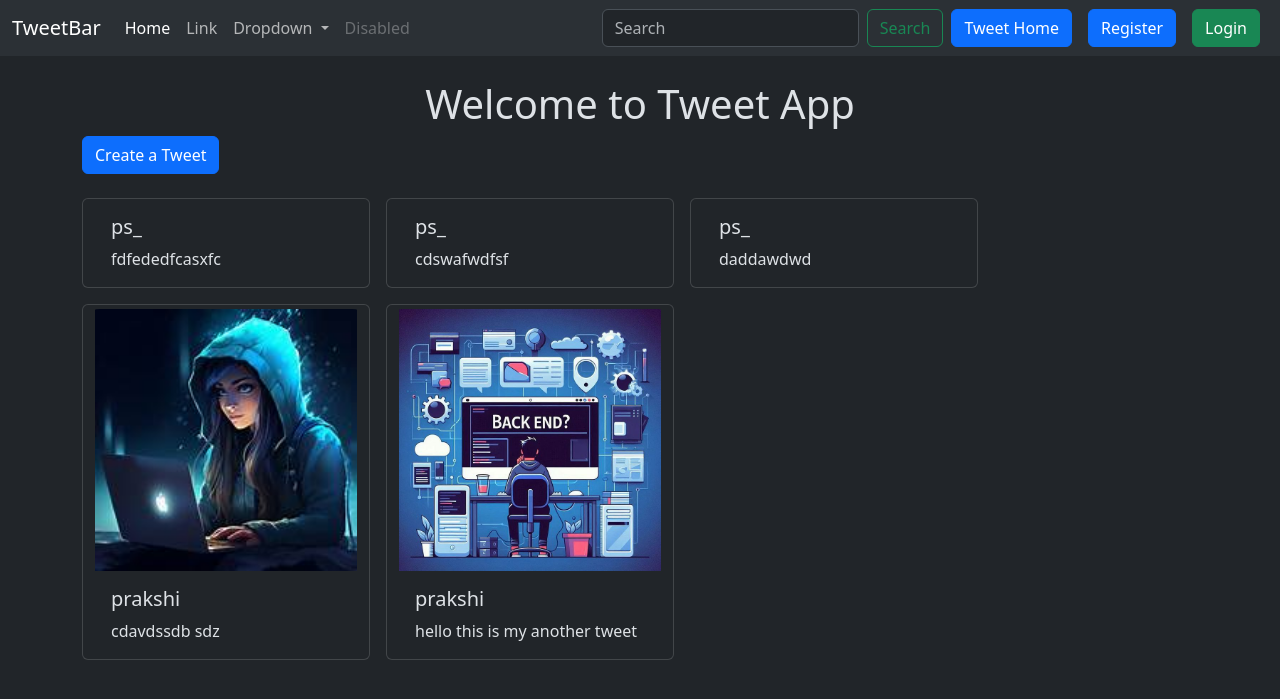
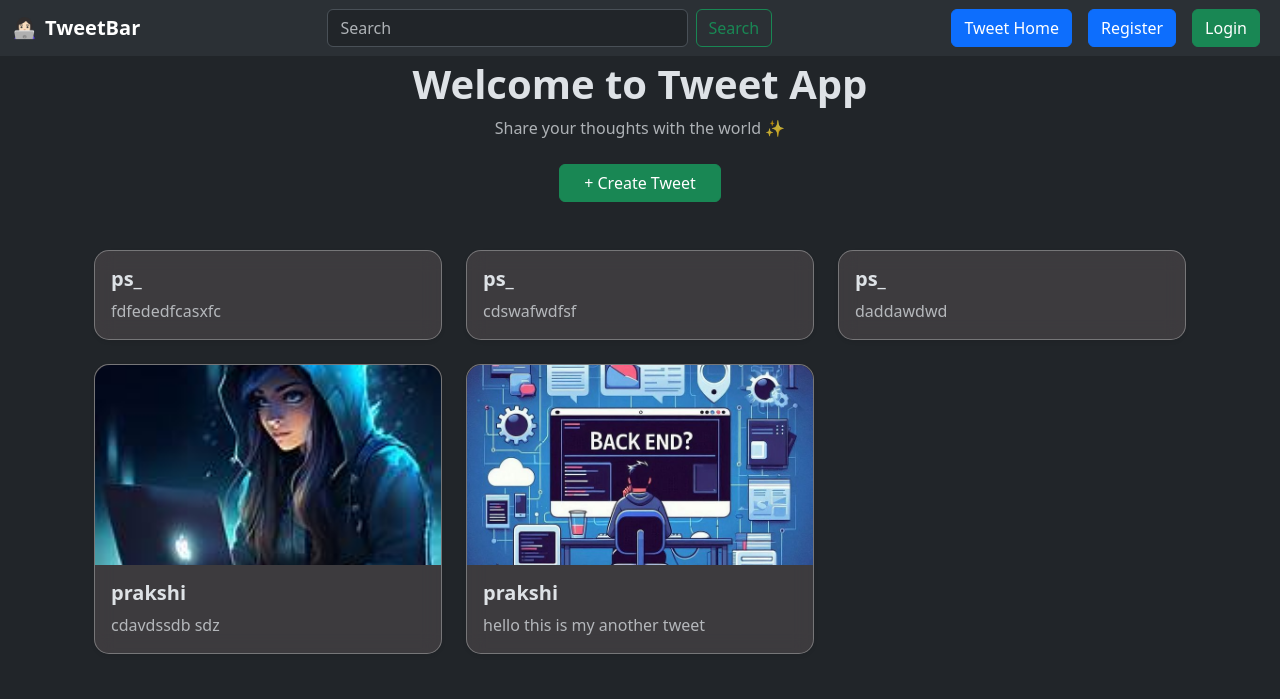
Before and after one commit to Prakshi1414/Django-Full-Stack-Project, a Django app: page /tweet/ in a window 1280 px wide. Shown: the top 699 px of the page. Run offline with Django 5.2, Linux system fonts and the light colour scheme; data comes from the database, SQL or seed files in the repository; both versions use the stored data as it was after the commit.

Commit message:
project complite search feature pending

```diff
--- a/TweetManagementSystem/Tweet/templates/tweet_list.html
+++ b/TweetManagementSystem/Tweet/templates/tweet_list.html
@@ -1,27 +1,81 @@
 {% extends "layout.html" %} {% block title %} Tweet App {% endblock %}
  {% block content %}
-<h1 class="text-center mt-4">Welcome to Tweet App</h1>
 
-<a class="btn btn-primary mb-4" href="{% url 'tweet_create' %}">Create a Tweet</a>
+<!-- CUSTOM CSS FOR GLASS EFFECT -->
+<style>
+  .tweet-card {
+    background: rgba(175, 151, 151, 0.2); /* semi-transparent white */
+    backdrop-filter: blur(10px); /* glass blur effect */
+    border-radius: 15px;
+    border: 1px solid rgba(255, 255, 255, 0.3);
+    transition:
+      transform 0.3s,
+      box-shadow 0.3s;
+  }
+  .tweet-card:hover {
+    transform: translateY(-5px);
+    box-shadow: 0 8px 25px rgba(0, 0, 0, 0.2);
+  }
+</style>
 
-<div class="container row gap-3 ">
+<!-- HEADER SECTION -->
+<div class="container text-center mt-1">
+  <h1 class="fw-bold">Welcome to Tweet App</h1>
+  <p class="text-muted">Share your thoughts with the world ✨</p>
+
+  <a class="btn btn-success mt-2 px-4" href="{% url 'tweet_create' %}">
+    + Create Tweet
+  </a>
+</div>
+
+<!-- TWEETS GRID -->
+<div class="container mt-5">
+  <div class="row g-4">
     {% for tweet in tweets %}
-  <div class="card" style="width: 18rem">
+    <div class="col-md-4">
+      <div class="card shadow-sm tweet-card">
         {% if tweet.photo %}
-    <img src="{{ tweet.photo.url }}" class="card-img-top pt-1" alt="..." />
+        <img
+          src="{{ tweet.photo.url }}"
+          class="card-img-top"
+          style="
+            height: 200px;
+            object-fit: cover;
+            border-top-left-radius: 15px;
+            border-top-right-radius: 15px;
+          "
+        />
         {% endif %}
-    <div class="card-body">
-      <h5 class="card-title">{{ tweet.user.username }}</h5>
-      <p class="card-text">{{ tweet.text }}</p>
+
+        <div class="card-body d-flex flex-column">
+          <!-- USER -->
+          <h5 class="card-title fw-semibold"> {{ tweet.user.username }}</h5>
+
+          <!-- TEXT -->
+          <p class="card-text text-muted">{{ tweet.text }}</p>
+
+          <!-- BUTTONS -->
           {% if tweet.user == user %}
-      <a href="{% url 'tweet_edit' tweet.id %}" class="btn btn-primary">Edit</a>
-      <a href="{% url 'tweet_delete' tweet.id %}" class="btn btn-danger"
-        >Delete</a
+          <div class="mt-auto">
+            <a
+              href="{% url 'tweet_edit' tweet.id %}"
+              class="btn btn-outline-primary btn-sm"
             >
+              Edit
+            </a>
+            <a
+              href="{% url 'tweet_delete' tweet.id %}"
+              class="btn btn-outline-danger btn-sm"
+            >
+              Delete
+            </a>
+          </div>
           {% endif %}
+        </div>
       </div>
     </div>
     {% endfor %}
   </div>
+</div>
 
 {% endblock %}
--- a/TweetManagementSystem/Tweet/views.py
+++ b/TweetManagementSystem/Tweet/views.py
@@ -32,7 +32,7 @@ def tweet_create(request):
 def tweet_edit(request , tweet_id):
     tweet = get_object_or_404(Tweet,pk=tweet_id, user=request.user)
     if request.method=='POST':
-       form = TweetForm(request.Post ,request.FILES,instance=tweet)
+       form = TweetForm(request.POST ,request.FILES,instance=tweet)
        if form.is_valid():# only login user can create post
          tweet = form.save(commit=False)
          tweet.user = request.user
--- a/TweetManagementSystem/TweetManagementSystem/urls.py
+++ b/TweetManagementSystem/TweetManagementSystem/urls.py
@@ -21,6 +21,7 @@ from django.conf.urls.static import static
 from django.contrib.auth.urls import views as auth_views
 
 urlpatterns = [
+    path('', include('Tweet.urls')),
     path('admin/', admin.site.urls),
      path('tweet/', include('Tweet.urls')),
      path('accounts/', include('django.contrib.auth.urls')),
--- a/TweetManagementSystem/templates/layout.html
+++ b/TweetManagementSystem/templates/layout.html
@@ -18,73 +18,51 @@
   <body>
     <nav class="navbar navbar-expand-lg bg-body-tertiary">
       <div class="container-fluid">
-        <a class="navbar-brand" href="#">TweetBar</a>
+        <!-- LEFT: Brand -->
+        <a class="navbar-brand fw-bold d-flex align-items-center">
+          👩🏻‍💻 <span class="ms-2 brand-text">TweetBar</span>
+        </a>
+        <!-- TOGGLER (mobile ke liye) -->
         <button
           class="navbar-toggler"
           type="button"
           data-bs-toggle="collapse"
           data-bs-target="#navbarSupportedContent"
-          aria-controls="navbarSupportedContent"
-          aria-expanded="false"
-          aria-label="Toggle navigation"
         >
           <span class="navbar-toggler-icon"></span>
         </button>
+
         <div class="collapse navbar-collapse" id="navbarSupportedContent">
-          <ul class="navbar-nav me-auto mb-2 mb-lg-0">
-            <li class="nav-item">
-              <a class="nav-link active" aria-current="page" href="#">Home</a>
-            </li>
-            <li class="nav-item">
-              <a class="nav-link" href="#">Link</a>
-            </li>
-            <li class="nav-item dropdown">
-              <a
-                class="nav-link dropdown-toggle"
-                href="#"
-                role="button"
-                data-bs-toggle="dropdown"
-                aria-expanded="false"
-              >
-                Dropdown
-              </a>
-              <ul class="dropdown-menu">
-                <li><a class="dropdown-item" href="#">Action</a></li>
-                <li><a class="dropdown-item" href="#">Another action</a></li>
-                <li><hr class="dropdown-divider" /></li>
-                <li>
-                  <a class="dropdown-item" href="#">Something else here</a>
-                </li>
-              </ul>
-            </li>
-            <li class="nav-item">
-              <a class="nav-link disabled" aria-disabled="true">Disabled</a>
-            </li>
-          </ul>
-          <form class="d-flex" role="search">
+          <!-- CENTER: Search Bar -->
+          <form class="d-flex mx-auto" role="search" style="width: 40%">
             <input
               class="form-control me-2"
               type="search"
               placeholder="Search"
-              aria-label="Search"
             />
             <button class="btn btn-outline-success" type="submit">
               Search
             </button>
           </form>
-          <a href="{%url 'tweet_list'%}" class="btn btn-primary mx-2"
-            >Tweet Home</a
-          >
-          {% if user.is_authenticated %}
-          <form method="post" action="{%url 'logout'%}">
-            {% csrf_token %}
-            <button class="btn btn-danger" type="submit">Logout</button>
-          </form>
-          {%else %}
-          <a href="{%url 'register'%}" class="btn btn-primary mx-2">Register</a>
-          <a href="{%url 'login'%}" class="btn btn-success mx-2">Login</a>
 
-          {% endif %}
+          <!-- RIGHT: Buttons -->
+          <div class="d-flex align-items-center">
+            <a href="{% url 'tweet_list' %}" class="btn btn-primary mx-2">
+              Tweet Home
+            </a>
+
+            {% if user.is_authenticated %}
+            <form method="post" action="{% url 'logout' %}">
+              {% csrf_token %}
+              <button class="btn btn-danger mx-2" type="submit">Logout</button>
+            </form>
+            {% else %}
+            <a href="{% url 'register' %}" class="btn btn-primary mx-2">
+              Register
+            </a>
+            <a href="{% url 'login' %}" class="btn btn-success mx-2"> Login </a>
+            {% endif %}
+          </div>
         </div>
       </div>
     </nav>
```
Also changed, not shown: TweetManagementSystem/Tweet/templates/tweet_confirm_delete.html (+20 -9 lines), TweetManagementSystem/Tweet/templates/tweet_form.html (+33 -16 lines), TweetManagementSystem/templates/registration/login.html (+64 -8 lines), TweetManagementSystem/templates/registration/register.html (+78 -5 lines), TweetManagementSystem/db.sqlite3, TweetManagementSystem/media/photos/dashboard.png (added), TweetManagementSystem/static/style.css (added), TweetManagementSystem/templates/registration/logged_out.html (line endings or trailing spaces). Lines whose indentation alone changed are shown as unchanged.
